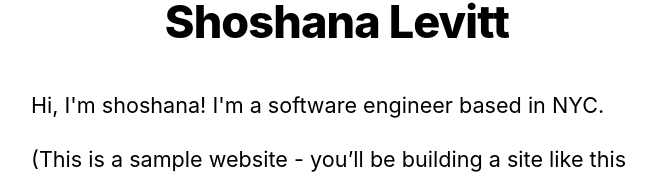
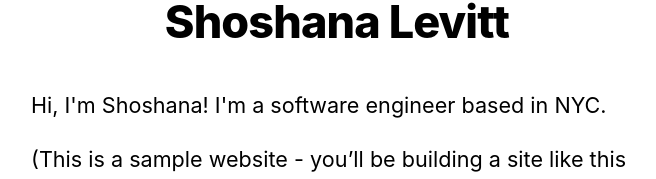
Before and after one commit to shoshana-levitt/nextjs-app, a Next.js app: page / in a window 1280 px wide. Shown: the part 221-400 px from the top of the page, without its empty margins (303-959 px from the left). Built offline with nearby package versions, Linux system fonts and the light colour scheme.

Commit message:
fix typo on index.jsx

```diff
--- a/pages/index.jsx
+++ b/pages/index.jsx
@@ -9,7 +9,7 @@ export default function Home() {
         <title>{siteTitle}</title>
       </Head>
       <section className={utilStyles.headingMd}>
-        <p>Hi, I'm shoshana! I'm a software engineer based in NYC.</p>
+        <p>Hi, I'm Shoshana! I'm a software engineer based in NYC.</p>
         <p>
           (This is a sample website - you’ll be building a site like this on{" "}
           <a href="https://nextjs.org/learn">our Next.js tutorial</a>.)
```
